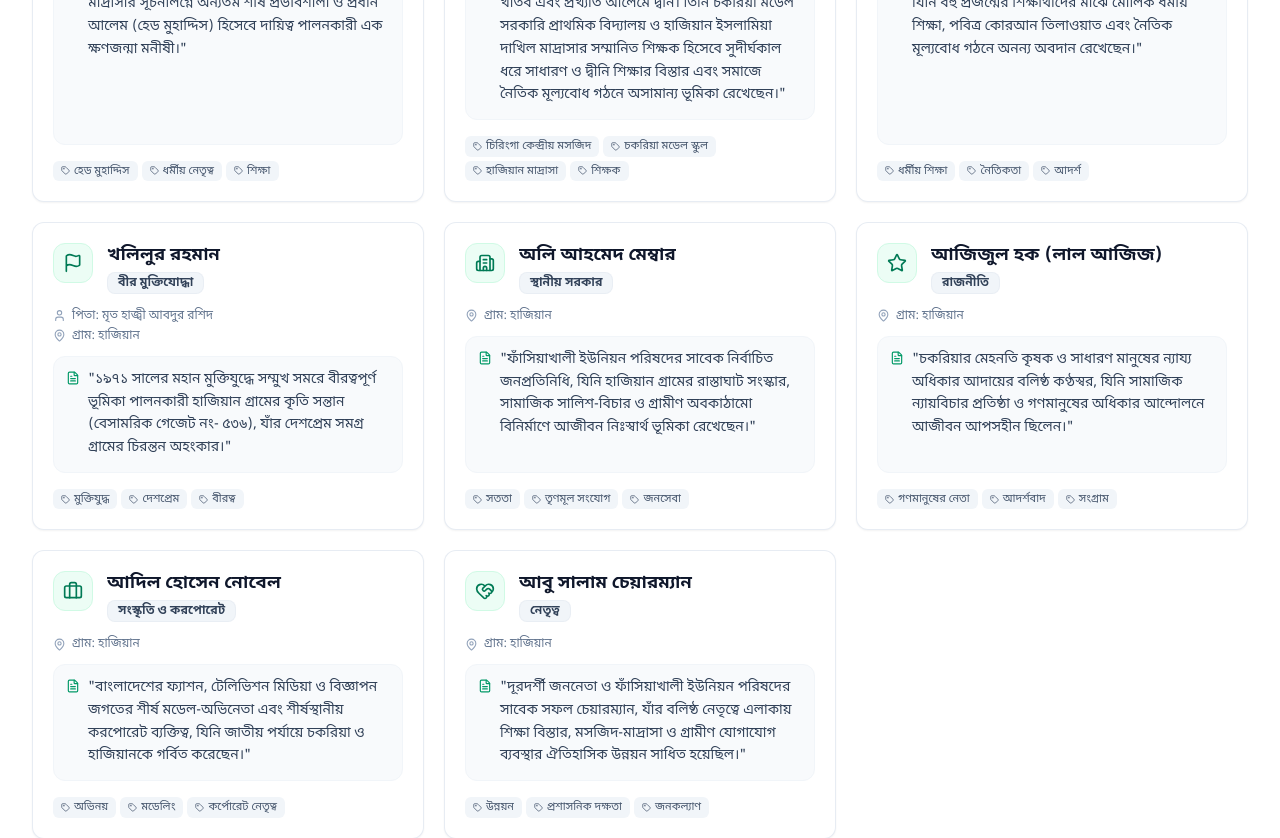
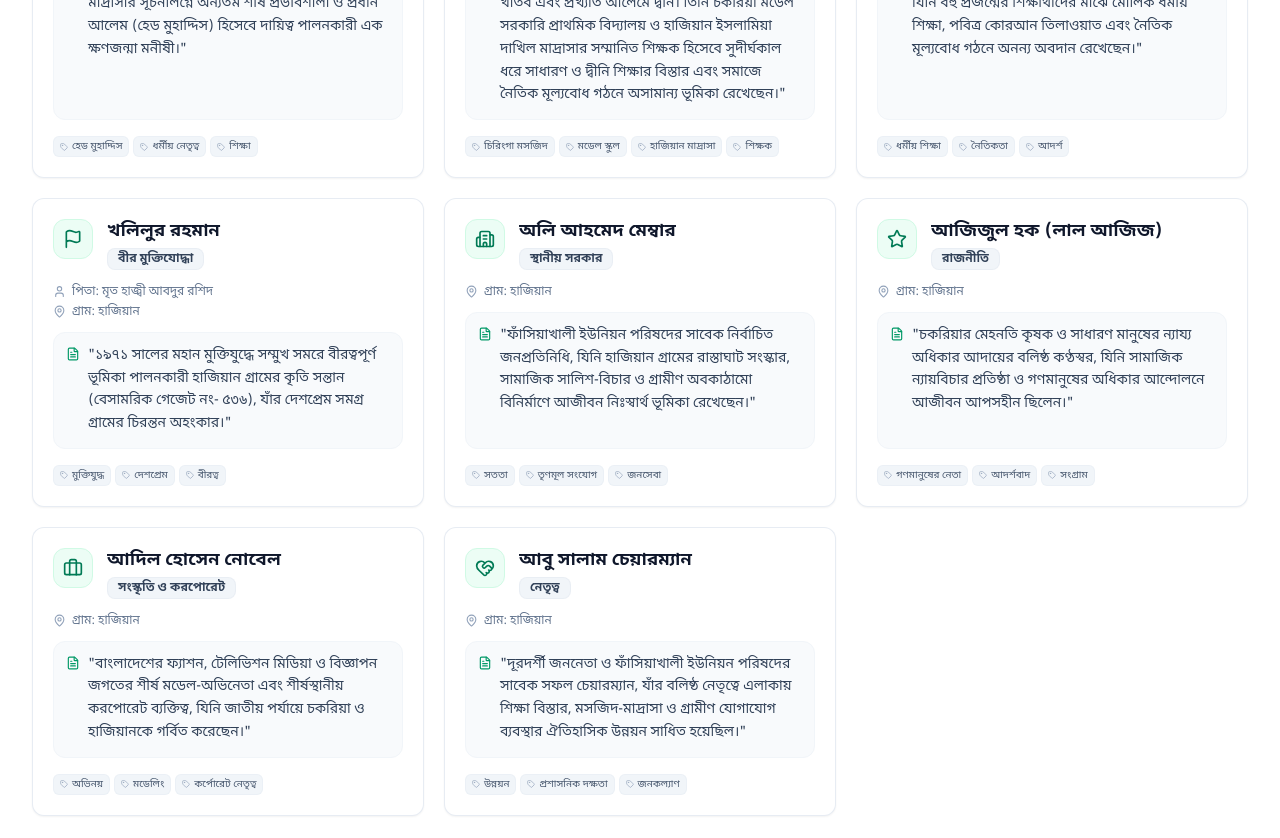
Before and after one commit to Asif10H/hazian, a React (Vite) app: page / in a window 1280 px wide. Shown: the part 5800-6638 px from the top of the page. Built offline with nearby package versions, Linux system fonts and the light colour scheme; no server answers.

Commit message:
style(notables): make tags more concise and adjust badge sizing for cleaner layout

```diff
--- a/src/components/Notables.jsx
+++ b/src/components/Notables.jsx
@@ -184,9 +184,9 @@ const Notables = ({ data }) => {
                     {person.tags.map((tag, i) => (
                       <span
                         key={i}
-                        className="inline-flex items-center gap-1 text-[11px] font-medium px-2 py-0.5 rounded-md bg-slate-100 text-slate-600"
+                        className="inline-flex items-center gap-1 text-[10px] font-medium px-1.5 py-0.5 rounded-md bg-slate-100 text-slate-600 border border-slate-200/40"
                       >
-                        <Tag size={9} /> {tag}
+                        <Tag size={8} className="text-slate-400" /> {tag}
                       </span>
                     ))}
                   </div>
--- a/src/data.json
+++ b/src/data.json
@@ -223,7 +223,7 @@
           "village": "হাজিয়ান",
           "achievement": "চিরিংগা পুরাতন কেন্দ্রীয় জামে মসজিদের সাবেক খতিব এবং প্রখ্যাত আলেমে দ্বীন। তিনি চকরিয়া মডেল সরকারি প্রাথমিক বিদ্যালয় ও হাজিয়ান ইসলামিয়া দাখিল মাদ্রাসার সম্মানিত শিক্ষক হিসেবে সুদীর্ঘকাল ধরে সাধারণ ও দ্বীনি শিক্ষার বিস্তার এবং সমাজে নৈতিক মূল্যবোধ গঠনে অসামান্য ভূমিকা রেখেছেন।",
           "category": "ধর্মীয় ব্যক্তিত্ব",
-          "tags": ["চিরিংগা কেন্দ্রীয় মসজিদ", "চকরিয়া মডেল স্কুল", "হাজিয়ান মাদ্রাসা", "শিক্ষক"]
+          "tags": ["চিরিংগা মসজিদ", "মডেল স্কুল", "হাজিয়ান মাদ্রাসা", "শিক্ষক"]
         },
         {
           "name": "মাওলানা নজির আহমদ",
```
